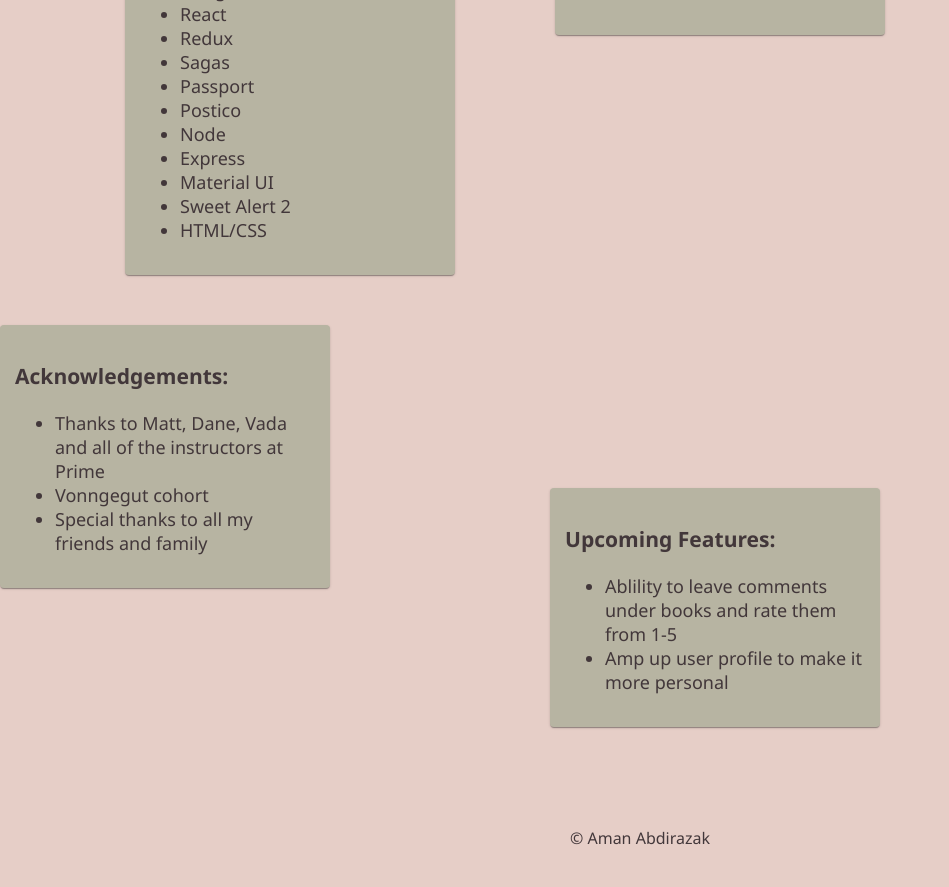
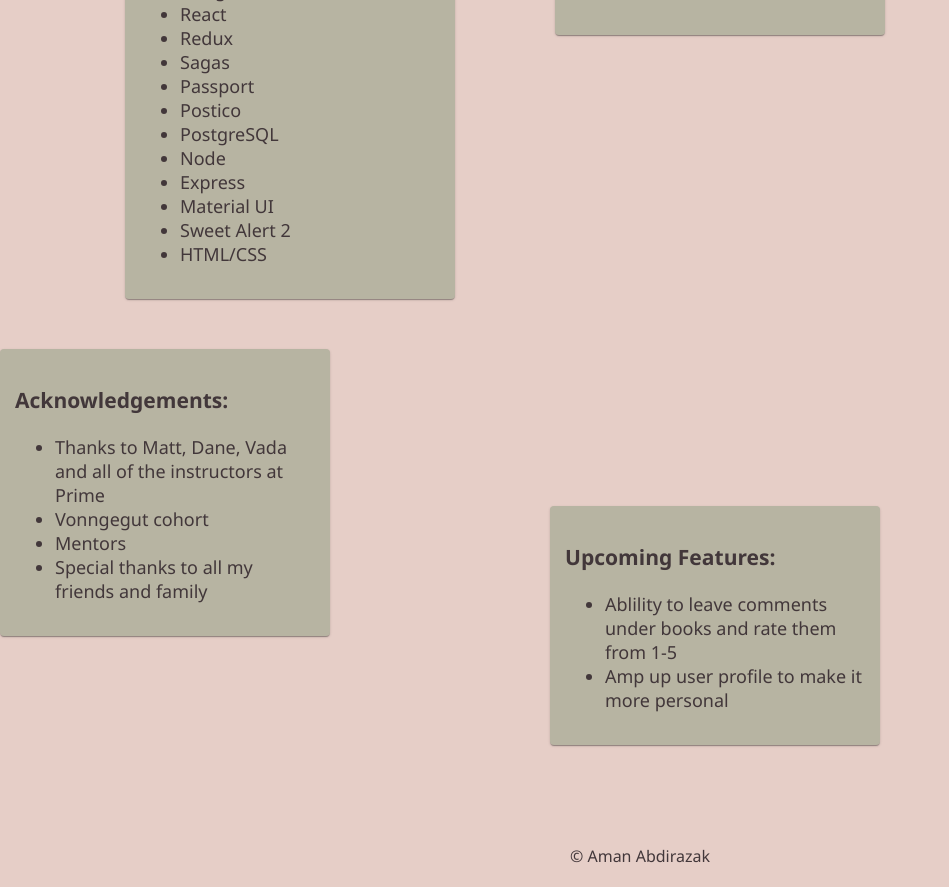
Before and after one commit to amana4416/next-page, a React (Create React App) app: page /#/about in a window 1280 px wide. Shown: the part 280-1167 px from the top of the page, without its empty margins (0-949 px from the left). Built offline with nearby package versions, Linux system fonts and the light colour scheme; no server answers.

Commit message:
finished up about and readme

```diff
--- a/src/components/AboutPage/AboutPage.jsx
+++ b/src/components/AboutPage/AboutPage.jsx
@@ -20,6 +20,7 @@ function AboutPage() {
             <li>Sagas</li>
             <li>Passport</li>
             <li>Postico</li>
+            <li>PostgreSQL</li>
             <li>Node</li>
             <li>Express</li>
             <li>Material UI</li>
@@ -57,12 +58,13 @@ function AboutPage() {
           <ul>
             <li>Thanks to Matt, Dane, Vada and all of the instructors at Prime</li>
             <li>Vonngegut cohort</li>
+            <li>Mentors</li>
             <li>Special thanks to all my friends and family</li>
           </ul>
         </div>
       </Paper>
       <Paper
-        sx={{backgroundColor: '#B7B4A2', width: '300px', height: 'auto', marginTop: '-100px', marginLeft: '550px', padding: '15px'}}
+        sx={{backgroundColor: '#B7B4A2', width: '300px', height: 'auto', marginTop: '-130px', marginLeft: '550px', padding: '15px'}}
       >
         <section className="upcoming">
           <h3>Upcoming Features:</h3>
```
Also changed, not shown: 1 other file (tests, documents, lock files or other folders).
